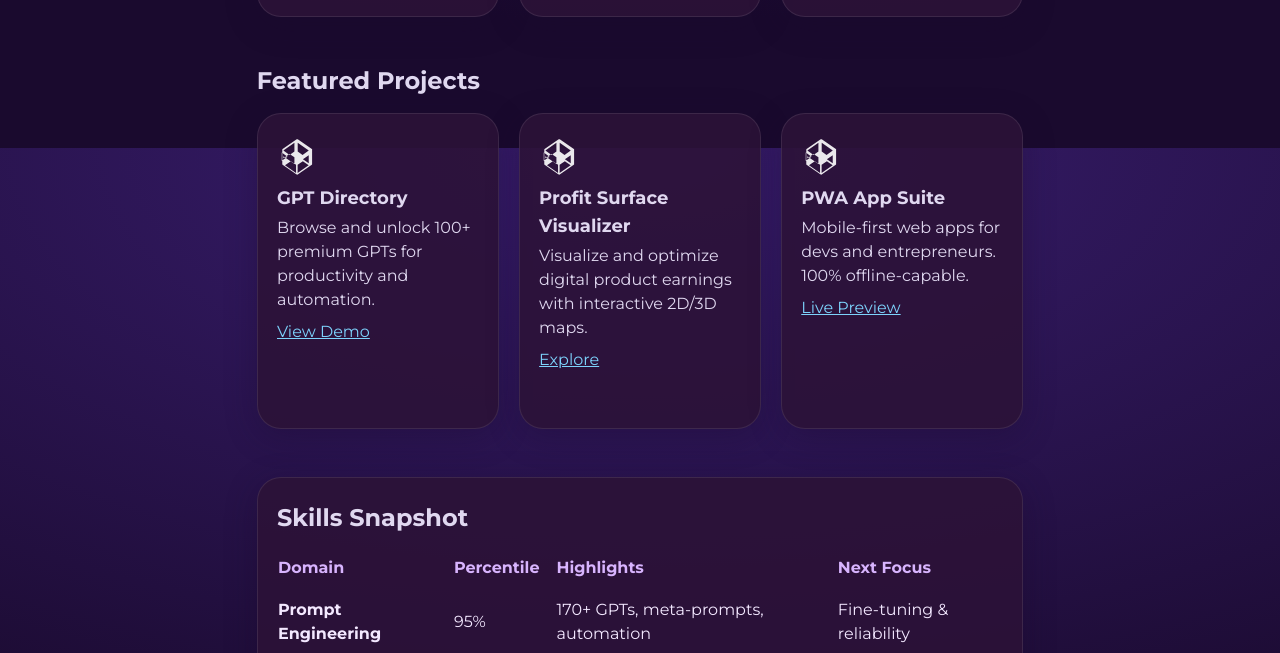
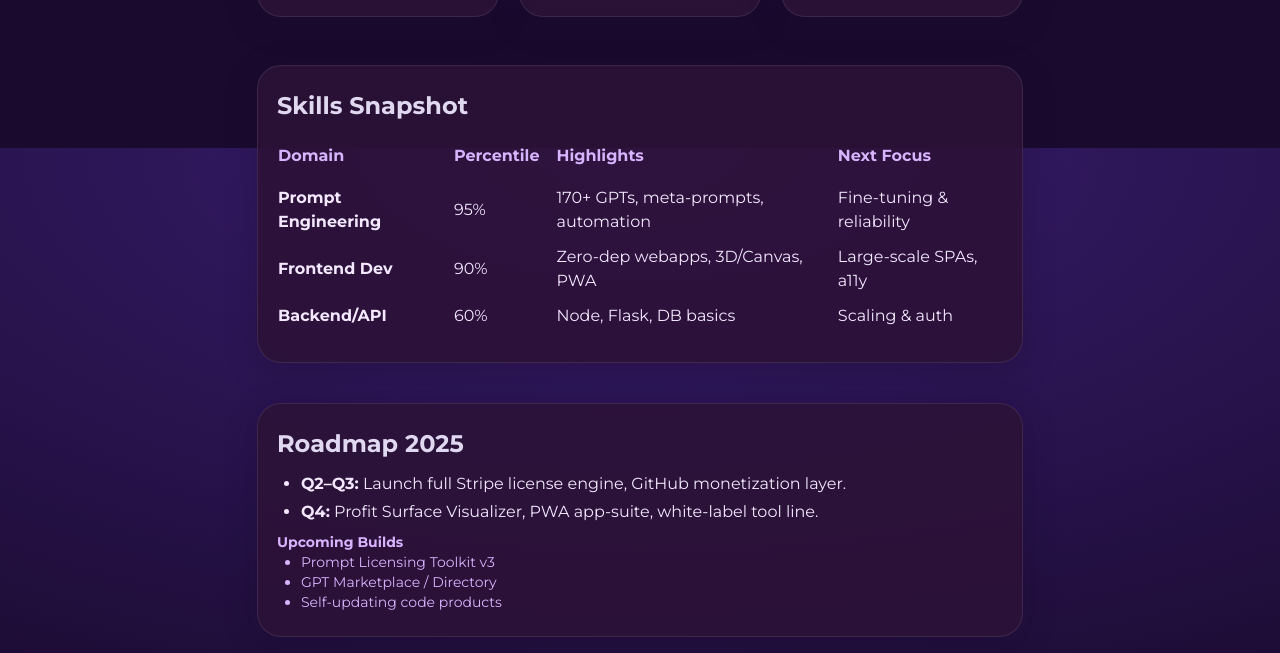
Before and after one commit to shroomtop/store, a plain HTML site: page index.html in a window 1280 px wide. Shown: the part 1452-2105 px from the top of the page. Drawn offline with nearby package versions, Linux system fonts and the light colour scheme.

Commit message:
Update index.html
https://shroomtop.github.io/Prompt-generator/
https://shroomtop.github.io/Gpts/
https://shroomtop.github.io/Chatgpt-conversations.json/

```diff
--- a/index.html
+++ b/index.html
@@ -132,46 +132,6 @@
     </div>
   </div>
 </section>
-    <!-- Featured Projects -->
-    <section class="mb-12" id="projects">
-      <h2 class="text-2xl font-bold mb-4">Featured Projects</h2>
-      <div class="grid md:grid-cols-3 gap-5">
-        <!-- Project 1 -->
-        <div class="glass-card flex flex-col h-full">
-          <span class="featured-icon mb-2">
-            <!-- Official CodePen SVG -->
-            <svg viewBox="0 0 24 24" width="38" height="38" fill="currentColor" aria-label="CodePen" class="text-white/90">
-              <path d="M22.218 7.433a.974.974 0 00-.012-.093c-.007-.03-.018-.057-.028-.086-.014-.04-.027-.08-.048-.117-.012-.022-.028-.041-.043-.061a.977.977 0 00-.08-.097l-.002-.002-.001-.001-.001-.001-.001-.001-8.669-6.03c-.337-.235-.779-.235-1.116 0l-8.67 6.03c-.001 0-.001.001-.002.001-.027.02-.052.042-.073.067-.017.02-.033.041-.048.062-.021.037-.034.077-.048.117-.01.03-.021.057-.028.087-.008.031-.013.062-.013.094v.01 9.138c0 .008.002.017.003.025.001.011.003.021.004.031.007.032.017.063.029.094.01.027.021.054.035.079.017.032.037.062.061.09.016.019.031.038.05.055.002.002.003.003.005.005l8.669 6.031c.168.117.381.18.558.18.176 0 .39-.063.558-.18l8.669-6.03c.002-.002.003-.003.005-.005a.988.988 0 00.05-.055c.024-.027.044-.058.062-.09.013-.025.024-.052.034-.079a.974.974 0 00.03-.094c.002-.01.003-.02.004-.03.001-.008.003-.017.003-.025v-9.138c0-.004-.002-.006-.002-.01zm-2.159.53-3.918 2.727-3.065-2.135V3.065l6.983 4.898zm-9.059-4.898v5.495l-3.065 2.135-3.918-2.727 6.983-4.903zm-8.013 6.142 3.681 2.563-3.681 2.564V9.207zm1.03 3.578 3.918-2.729 3.065 2.137v4.272l-6.983-4.885zm8.013 9.278-6.983-4.857 3.679-2.564 3.304 2.304v5.117zm1.001 0v-5.117l3.304-2.304 3.678 2.564-6.982 4.857zm7.012-6.096-3.681-2.564 3.681-2.563v5.127z"/>
-            </svg>
-          </span>
-          <h3 class="font-bold text-lg mb-1">GPT Directory</h3>
-          <div class="text-base mb-2">Browse and unlock 100+ premium GPTs for productivity and automation.</div>
-          <a href="https://codepen.io/Shroomtop420/pen/MYWmjaa" class="underline text-sky-300" target="_blank" rel="noopener">View Demo</a>
-        </div>
-        <!-- Project 2 -->
-        <div class="glass-card flex flex-col h-full">
-          <span class="featured-icon mb-2">
-            <svg viewBox="0 0 24 24" width="38" height="38" fill="currentColor" aria-label="CodePen" class="text-white/90">
-              <path d="M22.218 7.433a.974.974 0 00-.012-.093c-.007-.03-.018-.057-.028-.086-.014-.04-.027-.08-.048-.117-.012-.022-.028-.041-.043-.061a.977.977 0 00-.08-.097l-.002-.002-.001-.001-.001-.001-.001-.001-8.669-6.03c-.337-.235-.779-.235-1.116 0l-8.67 6.03c-.001 0-.001.001-.002.001-.027.02-.052.042-.073.067-.017.02-.033.041-.048.062-.021.037-.034.077-.048.117-.01.03-.021.057-.028.087-.008.031-.013.062-.013.094v.01 9.138c0 .008.002.017.003.025.001.011.003.021.004.031.007.032.017.063.029.094.01.027.021.054.035.079.017.032.037.062.061.09.016.019.031.038.05.055.002.002.003.003.005.005l8.669 6.031c.168.117.381.18.558.18.176 0 .39-.063.558-.18l8.669-6.03c.002-.002.003-.003.005-.005a.988.988 0 00.05-.055c.024-.027.044-.058.062-.09.013-.025.024-.052.034-.079a.974.974 0 00.03-.094c.002-.01.003-.02.004-.03.001-.008.003-.017.003-.025v-9.138c0-.004-.002-.006-.002-.01zm-2.159.53-3.918 2.727-3.065-2.135V3.065l6.983 4.898zm-9.059-4.898v5.495l-3.065 2.135-3.918-2.727 6.983-4.903zm-8.013 6.142 3.681 2.563-3.681 2.564V9.207zm1.03 3.578 3.918-2.729 3.065 2.137v4.272l-6.983-4.885zm8.013 9.278-6.983-4.857 3.679-2.564 3.304 2.304v5.117zm1.001 0v-5.117l3.304-2.304 3.678 2.564-6.982 4.857zm7.012-6.096-3.681-2.564 3.681-2.563v5.127z"/>
-            </svg>
-          </span>
-          <h3 class="font-bold text-lg mb-1">Profit Surface Visualizer</h3>
-          <div class="text-base mb-2">Visualize and optimize digital product earnings with interactive 2D/3D maps.</div>
-          <a href="https://codepen.io/Shroomtop420/pen/OPJjeGj" class="underline text-sky-300" target="_blank" rel="noopener">Explore</a>
-        </div>
-        <!-- Project 3 -->
-        <div class="glass-card flex flex-col h-full">
-          <span class="featured-icon mb-2">
-            <svg viewBox="0 0 24 24" width="38" height="38" fill="currentColor" aria-label="CodePen" class="text-white/90">
-              <path d="M22.218 7.433a.974.974 0 00-.012-.093c-.007-.03-.018-.057-.028-.086-.014-.04-.027-.08-.048-.117-.012-.022-.028-.041-.043-.061a.977.977 0 00-.08-.097l-.002-.002-.001-.001-.001-.001-.001-.001-8.669-6.03c-.337-.235-.779-.235-1.116 0l-8.67 6.03c-.001 0-.001.001-.002.001-.027.02-.052.042-.073.067-.017.02-.033.041-.048.062-.021.037-.034.077-.048.117-.01.03-.021.057-.028.087-.008.031-.013.062-.013.094v.01 9.138c0 .008.002.017.003.025.001.011.003.021.004.031.007.032.017.063.029.094.01.027.021.054.035.079.017.032.037.062.061.09.016.019.031.038.05.055.002.002.003.003.005.005l8.669 6.031c.168.117.381.18.558.18.176 0 .39-.063.558-.18l8.669-6.03c.002-.002.003-.003.005-.005a.988.988 0 00.05-.055c.024-.027.044-.058.062-.09.013-.025.024-.052.034-.079a.974.974 0 00.03-.094c.002-.01.003-.02.004-.03.001-.008.003-.017.003-.025v-9.138c0-.004-.002-.006-.002-.01zm-2.159.53-3.918 2.727-3.065-2.135V3.065l6.983 4.898zm-9.059-4.898v5.495l-3.065 2.135-3.918-2.727 6.983-4.903zm-8.013 6.142 3.681 2.563-3.681 2.564V9.207zm1.03 3.578 3.918-2.729 3.065 2.137v4.272l-6.983-4.885zm8.013 9.278-6.983-4.857 3.679-2.564 3.304 2.304v5.117zm1.001 0v-5.117l3.304-2.304 3.678 2.564-6.982 4.857zm7.012-6.096-3.681-2.564 3.681-2.563v5.127z"/>
-            </svg>
-          </span>
-          <h3 class="font-bold text-lg mb-1">PWA App Suite</h3>
-          <div class="text-base mb-2">Mobile-first web apps for devs and entrepreneurs. 100% offline-capable.</div>
-          <a href="https://codepen.io/Shroomtop420/pen/EaxeGYY" class="underline text-sky-300" target="_blank" rel="noopener">Live Preview</a>
-        </div>
-      </div>
-    </section>
 
     <!-- Skills Snapshot -->
     <section class="glass-card mb-10" id="skills">
```
